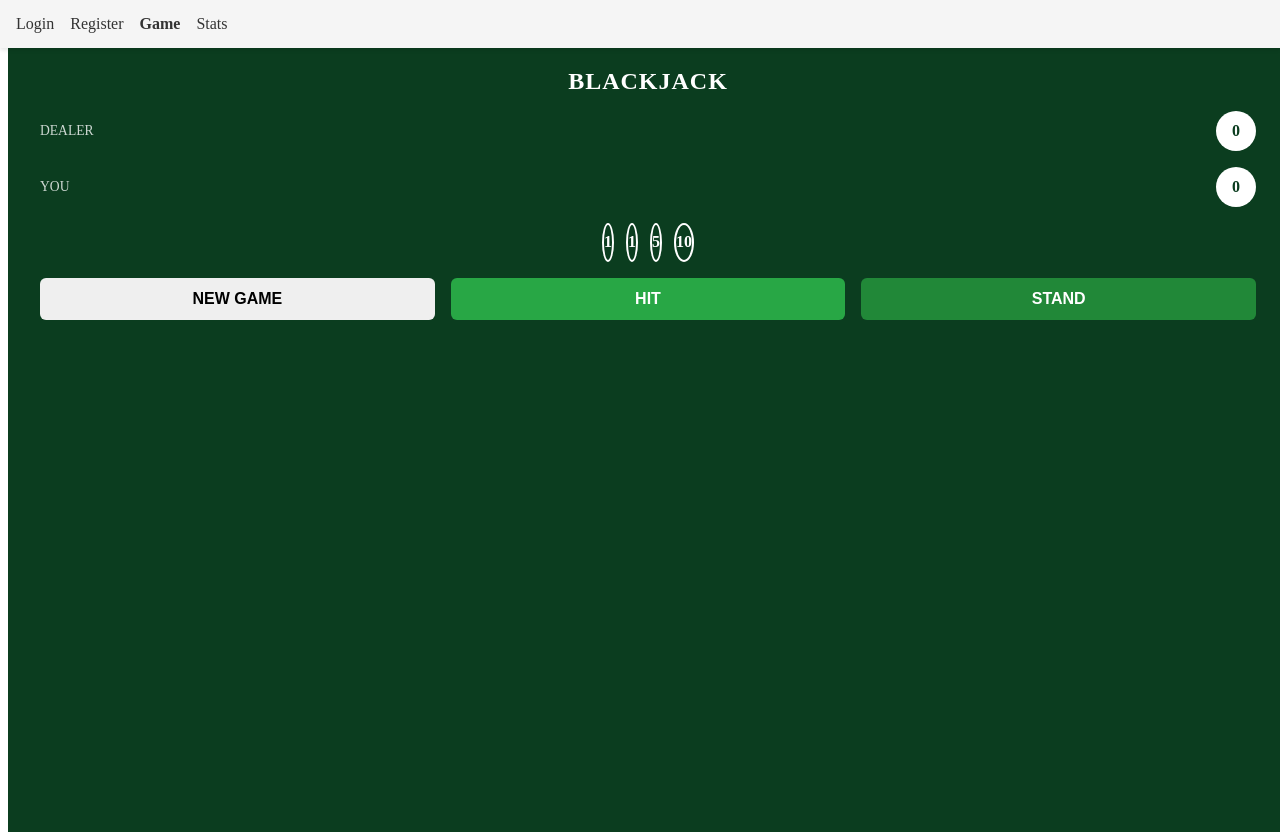
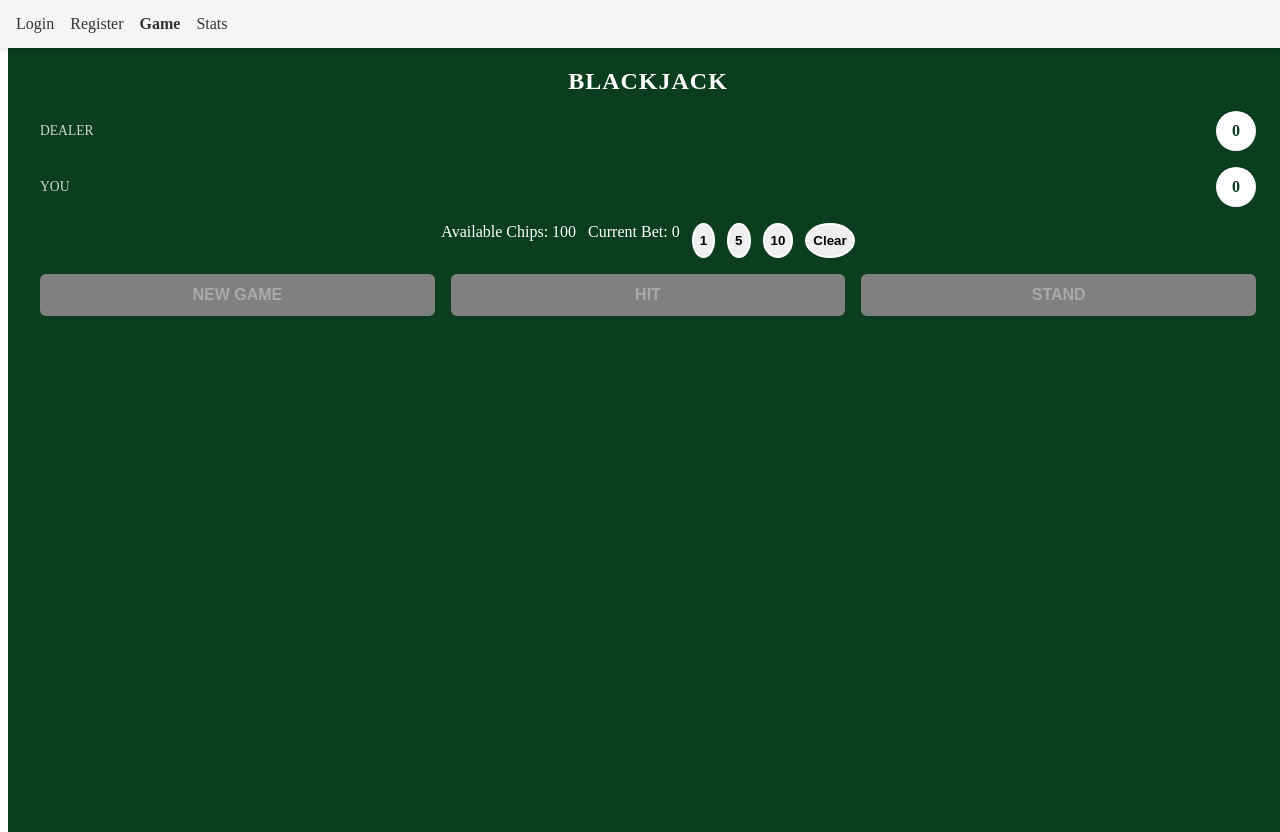
Before and after one commit to wattschristian/BlackjackRoyale, an Angular app in the folder client/: page /game in a window 1280 px wide. Built offline with nearby package versions, Linux system fonts and the light colour scheme.

Commit message:
betting roughly works

```diff
--- a/client/src/app/game/game.component.css
+++ b/client/src/app/game/game.component.css
@@ -101,3 +101,10 @@
     background: #218838;
     color: #fff;
   }
+
+
+  button:disabled {
+    background-color: gray; /* Or any color you prefer */
+    color: darkgray;
+    cursor: not-allowed; /* Optional: Change the cursor to indicate it's disabled */
+  }
--- a/client/src/app/game/game.component.html
+++ b/client/src/app/game/game.component.html
@@ -4,8 +4,13 @@
   <div class="hand dealer-hand" *ngIf="dealerHand">
     <span class="label">DEALER</span>
     <div class="cards">
-      <div class="card-face" *ngFor="let card of dealerHand">
-        {{ card.rank + card.suit }}
+      <div class="card-face" *ngFor="let card of dealerHand; let i = index">
+        <ng-container *ngIf="i === 0 || dealerHand.length > 2 || !gameStarted">
+          {{ card.rank + card.suit }}
+        </ng-container>
+        <ng-container *ngIf="i !== 0 && dealerHand.length <= 2 && gameStarted">
+          ?
+        </ng-container>
       </div>
     </div>
     <div class="score-circle">{{ dealerValue || '0' }}</div>
@@ -22,20 +27,22 @@
   </div>
 
   <div class="chips">
-    <span class="chip">1</span>
-    <span class="chip">1</span>
-    <span class="chip">5</span>
-    <span class="chip">10</span>
+    <div>Available Chips: {{ chipsAvailable }}</div>
+    <div>Current Bet: {{ playerBet || '0' }}</div>
+    <button class="chip" (click)="placeBet(1)" [disabled]="gameStarted">1</button>
+    <button class="chip" (click)="placeBet(5)" [disabled]="gameStarted">5</button>
+    <button class="chip" (click)="placeBet(10)" [disabled]="gameStarted">10</button>
+    <button class="chip" (click)="clearBet()" [disabled]="gameStarted">Clear</button>
   </div>
 
   <div class="actions">
-    <button class="btn btn-start" (click)="startGame()">NEW GAME</button>
+    <button class="btn btn-start" (click)="startGame()" [disabled]="gameStarted || playerBet <= 0">NEW GAME</button>
     <button class="btn btn-hit"
             (click)="hit()"
-            [disabled]="!gameStarted">HIT</button>
+            [disabled]="!gameStarted || !buttonsAvailable">HIT</button>
     <button class="btn btn-stand"
             (click)="stand()"
-            [disabled]="!gameStarted">STAND</button>
+            [disabled]="!gameStarted || !buttonsAvailable">STAND</button>
   </div>
 
   <div class="outcome" *ngIf="outcome">
--- a/client/src/app/game/game.component.ts
+++ b/client/src/app/game/game.component.ts
@@ -16,18 +16,25 @@ export class GameComponent {
   playerValue: number = 0;
   outcome: string = ' ';
   gameStarted = false;
+  playerBet: number = 0; // Bet amount
+  chipsAvailable: number = 100; // Total chips available
+  buttonsAvailable = false;
+
 
   constructor(private gameService: GameService) {}
 
   startGame() {
+    if (this.playerBet > 0 && this.playerBet <= this.chipsAvailable) {
       this.gameService.startGame().subscribe({
         next: (data: any) => {
           this.playerHand = data.playerHand;
           this.dealerHand = data.dealerHand;
           this.dealerValue = 0;
-        this.playerValue = this.calculateHandValue(this.playerHand);
           this.outcome = '';
           this.gameStarted = true;
+          this.chipsAvailable -= this.playerBet; // Deduct bet from available chips
+          this.buttonsAvailable = true;
+          this.playerValue = data.playerValue;
         },
         error: (error) => {
           console.error(error);
@@ -36,6 +43,9 @@ export class GameComponent {
           // Optional: Handle completion
         }
       });
+    } else {
+      alert('Please place a valid bet within your available chips.');
+    }
   }
 
   stand() {
@@ -47,6 +57,8 @@ export class GameComponent {
         this.dealerValue = data.dealerValue;
         this.outcome = data.outcome;
         this.gameStarted = false;
+        this.buttonsAvailable = false;
+        this.chipsAvailable += this.playerBet * 2
       },
       error: (error) => {
         console.error(error);
@@ -62,14 +74,27 @@ export class GameComponent {
       next: (data: any) => {
         this.playerHand = data.playerHand;
         this.playerValue = data.playerValue;
-        // Optionally check bust condition here
+        // Check bust condition here
         if (this.playerValue > 21) {
-          this.outcome = 'You bust! Dealer wins.';
+          this.gameService.stand().subscribe({ // Call stand logic if player busts
+            next: (data: any) => {
+              this.playerHand = data.playerHand;
+              this.dealerHand = data.dealerHand;
+              this.playerValue = data.playerValue;
+              this.dealerValue = data.dealerValue;
+              this.outcome = 'You bust! Dealer wins.'; // Set outcome here
               this.gameStarted = false;
+              this.buttonsAvailable = false;
+            },
+            error: (error) => {
+              console.error(error);
             }
-        else if (this.playerValue == 21) {
+          });
+        } else if (this.playerValue == 21) {
           this.outcome = 'Blackjack! You win.';
           this.gameStarted = false;
+          this.buttonsAvailable = false;
+          this.chipsAvailable += this.playerBet * (3/2)
         }
       },
       error: (error) => {
@@ -84,16 +109,22 @@ export class GameComponent {
 
 
 
-  // Optional local hand value calculator (if needed)
-  calculateHandValue(hand: any[]): number {
-    // Implement client-side calculation or simply rely on the backend values.
-    return hand.reduce((sum, card) => {
-      let value = parseInt(card.rank);
-      if (isNaN(value)) {
-        // For face cards or Aces, you might adjust the logic or rely on backend values.
-        value = card.rank === 'A' ? 11 : 10;
+  placeBet(amount: number) {
+    if (this.gameStarted) {
+      alert("Cannot change bet during the game!");
+      return;
     }
-      return sum + value;
-    }, 0);
+    if (amount <= this.chipsAvailable) {
+      this.playerBet += amount;
+    } else {
+      alert("You don't have enough chips to place this bet!");
     }
   }
+  clearBet() {
+    if (this.gameStarted) {
+      alert("Cannot change bet during the game!");
+      return;
+    }
+      this.playerBet = 0;
+  }
+}
```
Also changed, not shown: 1 other file (tests, documents, lock files or other folders). Lines whose indentation alone changed are shown as unchanged.
